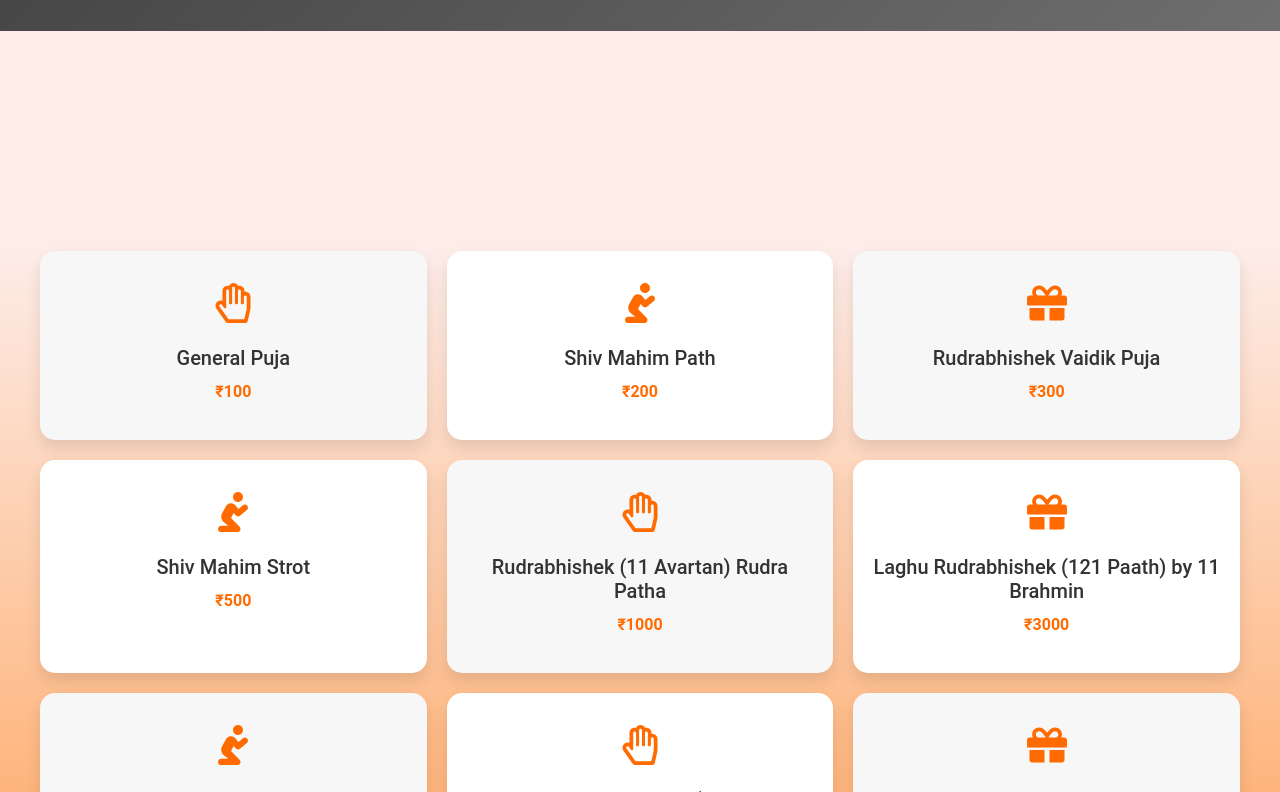
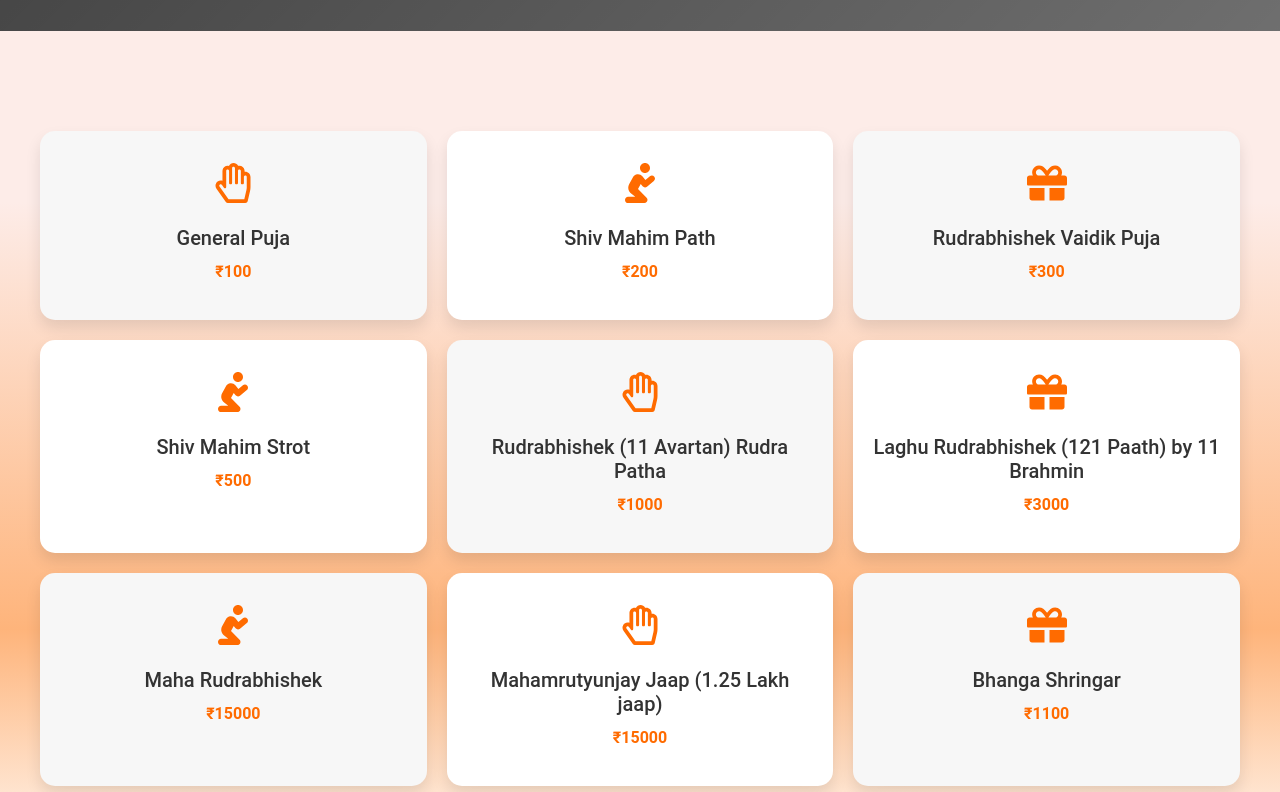
Before and after one commit to Anshumansinh217/somnath-react, a React (Create React App) app: page /Pooja in a window 1280 px wide. Shown: the part 848-1640 px from the top of the page. Built offline with nearby package versions, Linux system fonts and the light colour scheme; grey boxes are pictures that could not be loaded.

Commit message:
Final clean build

```diff
--- a/src/pages/Pooja.css
+++ b/src/pages/Pooja.css
@@ -11,8 +11,8 @@
     grid-template-columns: repeat(auto-fill, minmax(300px, 1fr));
     gap: 20px;
     margin-top: 20px;
-    margin-top: 15%;
-    margin-bottom: 15%;
+    margin-top: 5%;
+    margin-bottom: 5%;
   }
 
   .pooja-card {
```
